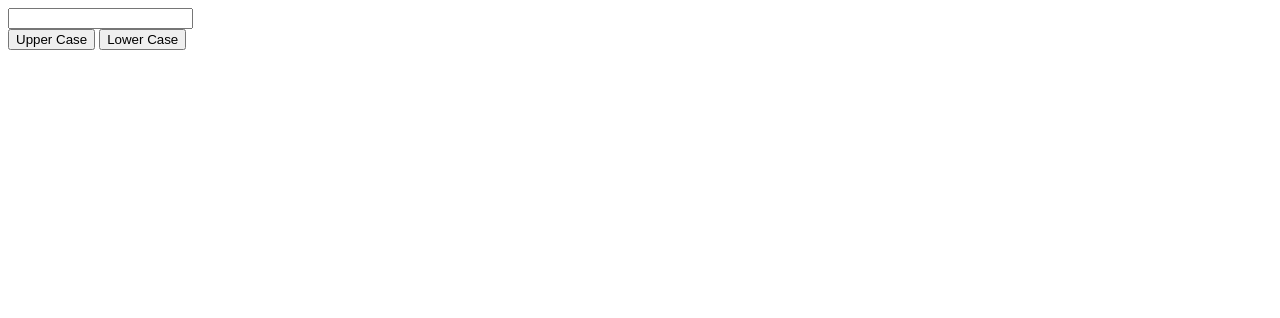
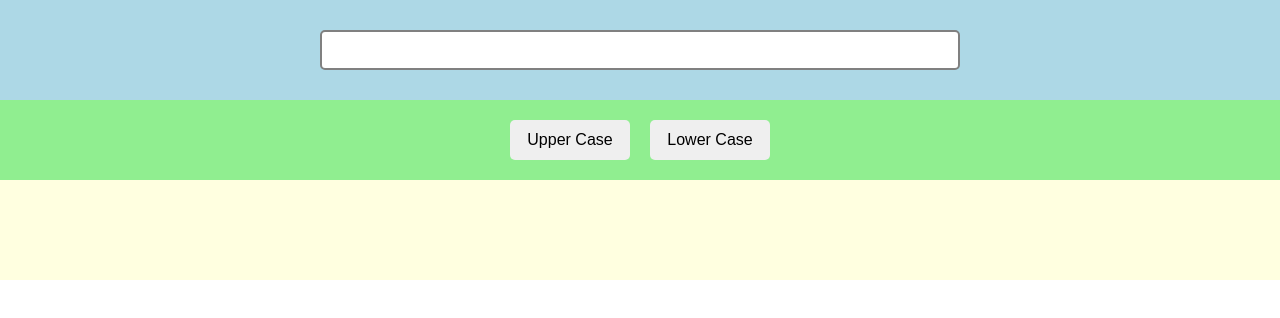
Before and after one commit to bheemesh-ns/JS-project-2, a plain HTML site: page index.html in a window 1280 px wide. Drawn offline with Linux system fonts and the light colour scheme.

Commit message:
final repo

```diff
--- a/index.html
+++ b/index.html
@@ -5,6 +5,58 @@
     <meta name="viewport" content="width=device-width, initial-scale=1.0">
     <title>Changing cases</title>
     <script src="script.js"></script>
+    <style>
+        * {
+            margin: 0;
+            padding: 0;
+            box-sizing: border-box;
+            font-family: Arial, Helvetica, sans-serif;
+        }
+        .sec1 {
+            width: 100%;
+            height: 100px;
+            background-color: lightblue;
+            display: flex;
+            justify-content: center;
+            align-items: center;
+        }
+        #inp {
+            width: 50%;
+            height: 40px;
+            font-size: 20px;
+            padding: 5px;
+            border: 2px solid gray;
+            border-radius: 5px;
+        }
+        .sec2 {
+            width: 100%;
+            height: 80px;
+            background-color: lightgreen;
+            display: flex;
+            justify-content: center;
+            align-items: center;
+            gap: 20px;
+        }
+        .btn {
+            width: 120px;
+            height: 40px;
+            font-size: 16px;
+            border: none;
+            border-radius: 5px;
+            cursor: pointer;
+        }
+        .outputt {
+            width: 100%;
+            height: 100px;
+            background-color: lightyellow;
+            display: flex;
+            justify-content: center;
+            align-items: center;
+            font-size: 24px;
+            font-weight: bold;
+        }
+
+    </style>
 </head>
 <body>
     <div class="sec1">
```
